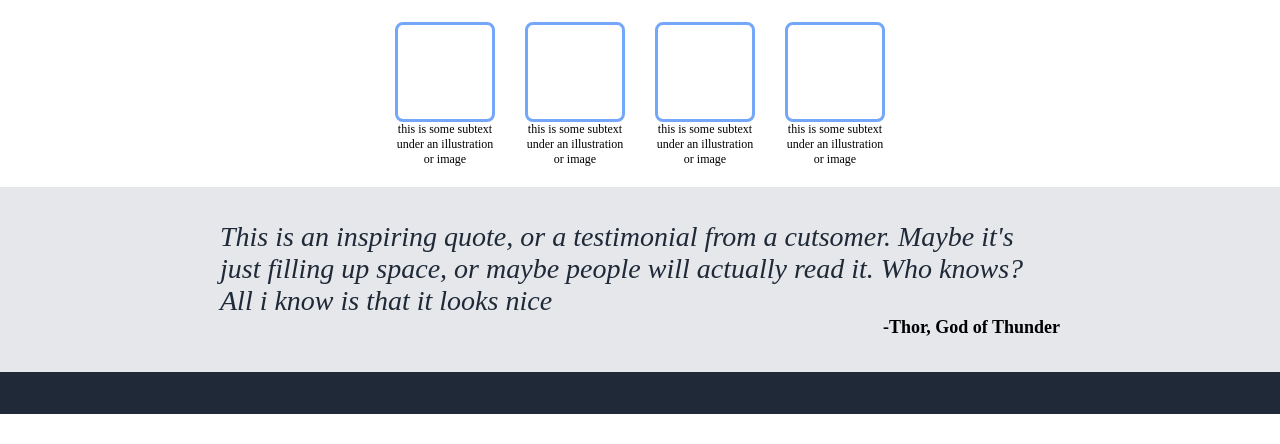
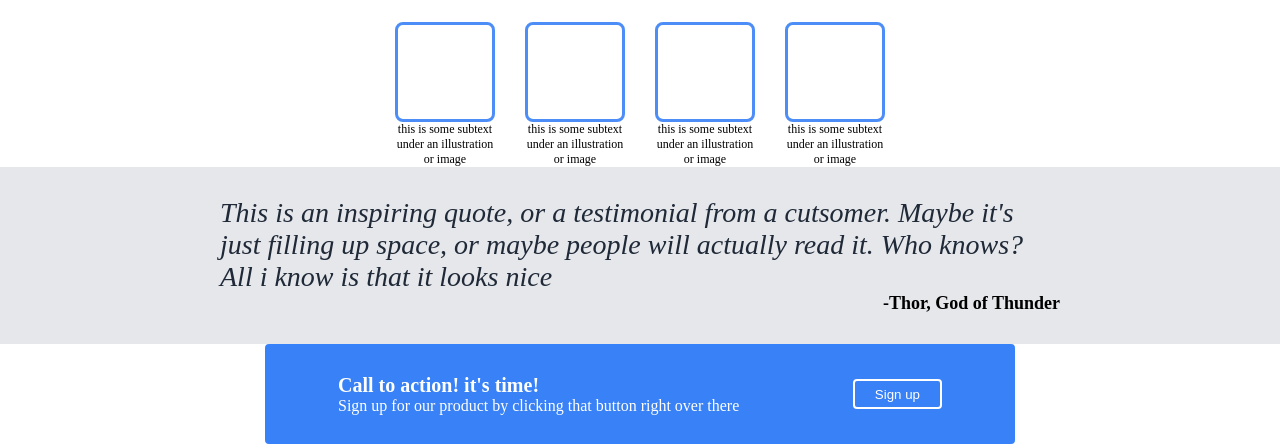
Before and after one commit to Fuz7/odin-landing-page, a plain HTML site: page index.html in a window 1280 px wide. Shown: the part 386-830 px from the top of the page. Before the commit the page ends 800 px from the top, so only its background shows below. Drawn offline with Linux system fonts and the light colour scheme.

Commit message:
Add sign up button

```diff
--- a/index.html
+++ b/index.html
@@ -85,7 +85,16 @@
             </div>
         </div>
 
-        <div class="secondbody"></div>
+        <div class="secondbody">
+            <div class="secondborder">
+                <div>
+                    <div class="secondheader">Call to action! it's time!</div>
+                    <div class="secondbody">Sign up for our product by clicking
+                         that button right over there</div>
+                </div>
+                <button class="secondbutton">Sign up</button>
+            </div>
+        </div>
         <div class="footer">
 
         </div>
--- a/styles.css
+++ b/styles.css
@@ -25,7 +25,7 @@ body{
 
 .gray{
     background-color: #E5E7EB;
-    height: 220px;
+    height: 210px;
 }
 
 .secondbody{
@@ -36,7 +36,7 @@ body{
 
 .footer{
     margin-top: auto;
-    height:50px;
+    height:60px;
 }
 
 .header > div{
@@ -133,7 +133,7 @@ ul li a{
 .bodyborder{
     width: 100px;
     height: 100px;
-    border: #3881f6b1 solid 3px;
+    border: #3881f6e5 solid 3px;
     border-radius: 8px;
 }
 
@@ -164,3 +164,40 @@ ul li a{
     font-size: 18px;
     font-weight: 800;
 }
+
+.secondbody{
+    display: flex;
+    justify-content: center;
+    align-items: center;
+}
+
+.secondborder{
+    width: 750px;
+    height: 100px;
+    background-color: #3881f6;
+    border: #3882F9 solid 3px;
+    border-radius: 4px;
+    display: flex;
+    justify-content: space-between;
+    align-items: center;
+    padding: 5px 70px;
+}
+
+.secondbutton{
+    height: 30px;
+    color: white;
+    padding:  5px 20px;
+    background-color: #3881f6;
+    border: white solid 2px;
+    border-radius: 4px;
+}
+
+.secondheader{
+    color: white;
+    font-size: 20px;
+    font-weight: 700;
+}
+
+.secondbody{
+    color: white;
+}
```
